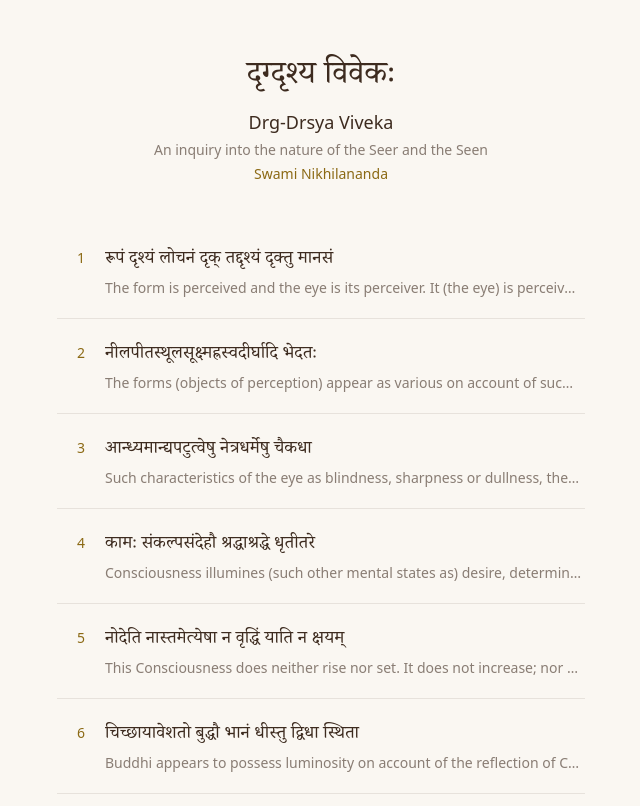
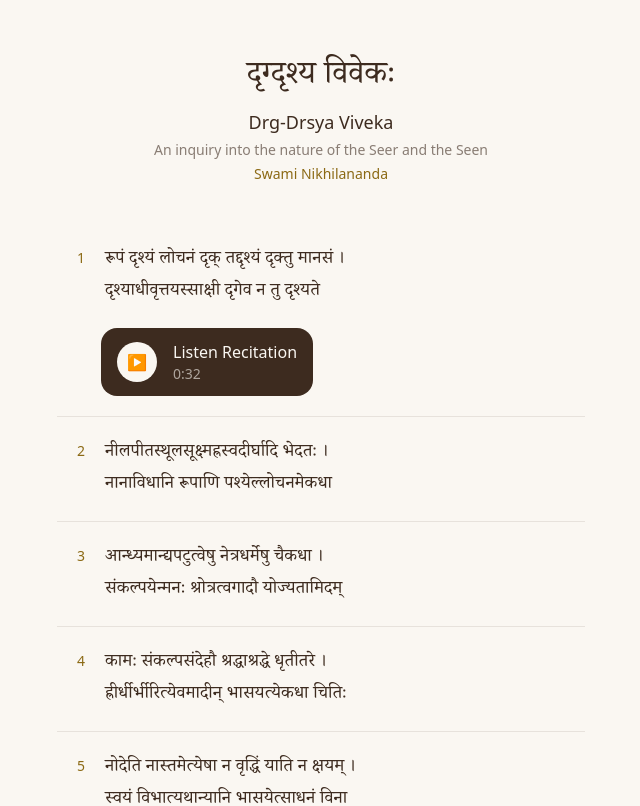
Before and after one commit to ravibhim/manana, a React (Vite) app: page / in a window 1280 px wide. Shown: the top 806 px of the page, without its empty margins (319-959 px from the left). Built offline with nearby package versions, Linux system fonts and the light colour scheme.

Commit message:
Index: full verses, inline Resume Commentary / Listen Recitation button that opens and plays the verse

```diff
--- a/src/App.tsx
+++ b/src/App.tsx
@@ -2,9 +2,19 @@
 import ContentsScreen from './components/ContentsScreen'
 import VerseScreen from './components/VerseScreen'
 
+export type AutoPlay = 'recitation' | 'commentary'
+
 export default function App() {
-  const [verseNumber, setVerseNumber] = useState<number | null>(null)
+  const [open, setOpen] = useState<{ verse: number; autoPlay?: AutoPlay } | null>(null)
 
-  if (verseNumber === null) return <ContentsScreen onSelect={setVerseNumber} />
-  return <VerseScreen key={verseNumber} verseNumber={verseNumber} onNavigate={setVerseNumber} onBack={() => setVerseNumber(null)} />
+  if (open === null) return <ContentsScreen onSelect={(verse, autoPlay) => setOpen({ verse, autoPlay })} />
+  return (
+    <VerseScreen
+      key={open.verse}
+      verseNumber={open.verse}
+      autoPlay={open.autoPlay}
+      onNavigate={verse => setOpen({ verse })}
+      onBack={() => setOpen(null)}
+    />
+  )
 }
--- a/src/components/ContentsScreen.tsx
+++ b/src/components/ContentsScreen.tsx
@@ -1,10 +1,18 @@
+import { useEffect, useState } from 'react'
+import type { AutoPlay } from '../App'
 import { BOOK, VERSES } from '../data/ddv'
+import { commentaryCta, type CommentaryCta } from '../lib/progress'
+import { formatTime } from '../lib/time'
 
 interface ContentsScreenProps {
-  onSelect: (verseNumber: number) => void
+  onSelect: (verseNumber: number, autoPlay?: AutoPlay) => void
 }
 
 export default function ContentsScreen({ onSelect }: ContentsScreenProps) {
+  // Read after mount so the position saved when leaving a verse is already written.
+  const [cta, setCta] = useState<CommentaryCta | null>(null)
+  useEffect(() => setCta(commentaryCta()), [])
+
   return (
     <div className="mx-auto max-w-xl px-6 pt-14 pb-16">
       <header className="text-center">
@@ -23,12 +31,27 @@
             >
               <span className="w-6 shrink-0 text-right text-sm text-[#8b6914]">{v.number}</span>
               <span className="min-w-0">
-                <span className="devanagari block truncate text-[1.125rem] leading-8">
-                  {v.lines[0].filter(t => t.m).map(t => t.t).join(' ')}
-                </span>
-                <span className="mt-0.5 block truncate text-sm text-[#3d2b1f]/60">{v.translation}</span>
+                {v.lines.map((line, i) => (
+                  <span key={i} className="devanagari block text-[1.125rem] leading-8">
+                    {line.filter(t => t.m || t.t === '।').map(t => t.t).join(' ')}
+                  </span>
+                ))}
               </span>
             </button>
+            {cta?.verse === v.number && (
+              <button
+                onClick={() => onSelect(cta.verse, cta.kind === 'resume' ? 'commentary' : 'recitation')}
+                className="mb-5 ml-11 flex items-center gap-4 rounded-2xl bg-[#3d2b1f] px-4 py-3 text-left text-[#faf7f2] active:opacity-80 transition-opacity"
+              >
+                <span className="flex h-10 w-10 shrink-0 items-center justify-center rounded-full bg-[#faf7f2] text-[#3d2b1f]">▶</span>
+                <span>
+                  <span className="block font-medium">{cta.kind === 'resume' ? 'Resume Commentary' : 'Listen Recitation'}</span>
+                  <span className="block text-sm text-[#faf7f2]/60">
+                    {formatTime(cta.left)}{cta.kind === 'resume' && ' left'}
+                  </span>
+                </span>
+              </button>
+            )}
           </li>
         ))}
       </ul>
--- a/src/components/VerseScreen.tsx
+++ b/src/components/VerseScreen.tsx
@@ -1,11 +1,15 @@
-import { useState } from 'react'
+import { useEffect, useState } from 'react'
+import type { AutoPlay } from '../App'
 import { BOOK, VERSES, type Token } from '../data/ddv'
 import { useAudioPlayer } from '../hooks/useAudioPlayer'
 import { formatTime } from '../lib/time'
+import { resumeKey } from '../lib/progress'
 import type { Player } from '../hooks/useAudioPlayer'
 
 interface VerseScreenProps {
   verseNumber: number
+  /** Start this clip as soon as the screen opens (the user just tapped a button on the index page). */
+  autoPlay?: AutoPlay
   onNavigate: (verseNumber: number) => void
   onBack: () => void
 }
@@ -64,15 +68,20 @@
   )
 }
 
-export default function VerseScreen({ verseNumber, onNavigate, onBack }: VerseScreenProps) {
+export default function VerseScreen({ verseNumber, autoPlay, onNavigate, onBack }: VerseScreenProps) {
   const verse = VERSES.find(v => v.number === verseNumber)!
   const title = `${BOOK.title} · Verse ${verse.number}`
   const recitation = useAudioPlayer(verse.recitation?.src, { title: `${title} — Recitation`, artist: BOOK.author })
   const commentary = useAudioPlayer(verse.commentary?.src, {
     title: `${title} — Commentary`,
     artist: 'Swami',
-    resumeKey: `la-resume-ddv-${verse.number}-commentary`,
+    resumeKey: resumeKey(verse.number),
   })
+  useEffect(() => {
+    if (autoPlay === 'commentary') commentary.toggle()
+    if (autoPlay === 'recitation') recitation.toggle()
+    // Deliberately only on open: later renders must not restart playback.
+  }, [])
   const [activeWord, setActiveWord] = useState<Token | null>(null)
 
   const prev = VERSES.find(v => v.number === verseNumber - 1)
--- a/src/hooks/useAudioPlayer.ts
+++ b/src/hooks/useAudioPlayer.ts
@@ -45,7 +45,8 @@
         saveResume(audio.currentTime)
       }
     }
-    const onEnded = () => { setPlaying(false); setTime(0); saveResume(0) }
+    // Keep the end position (not 0) so the index page can tell this commentary was finished.
+    const onEnded = () => { setPlaying(false); setTime(0); saveResume(audio.duration) }
     const onPlay = () => setPlaying(true)
     const onPause = () => setPlaying(false)
 
--- /dev/null
+++ b/src/lib/progress.ts
@@ -0,0 +1,39 @@
+import { VERSES } from '../data/ddv'
+
+/** A commentary counts as done once it has played to within this many seconds of the end. */
+export const DONE_MARGIN = 5
+/** Positions this small are accidental taps, not listening. */
+export const STARTED_AFTER = 2
+
+export const resumeKey = (verseNumber: number) => `la-resume-ddv-${verseNumber}-commentary`
+
+export interface CommentaryCta {
+  /** 'resume' continues the verse's commentary; 'listen' starts the verse with its recitation. */
+  kind: 'resume' | 'listen'
+  verse: number
+  /** Seconds still to hear: commentary left for 'resume', recitation length for 'listen'. */
+  left: number
+}
+
+function savedPosition(verseNumber: number): number {
+  try { return parseFloat(localStorage.getItem(resumeKey(verseNumber)) ?? '0') || 0 } catch { return 0 }
+}
+
+/**
+ * What the index page should offer next. Finds the latest verse whose commentary has been listened to:
+ * resume it if unfinished, otherwise offer the recitation of the next verse.
+ */
+export function commentaryCta(): CommentaryCta | null {
+  const withCommentary = VERSES.filter(v => v.commentary)
+  const length = (v: (typeof VERSES)[number]) => v.commentary!.end - v.commentary!.start
+  const position = new Map(withCommentary.map(v => [v.number, savedPosition(v.number)]))
+
+  const latest = [...withCommentary].reverse().find(v => position.get(v.number)! > STARTED_AFTER)
+  if (latest) {
+    const pos = position.get(latest.number)!
+    if (pos < length(latest) - DONE_MARGIN) return { kind: 'resume', verse: latest.number, left: length(latest) - pos }
+  }
+  // Having finished (or not started) commentary, offer to start the next verse from its recitation.
+  const next = VERSES.find(v => v.recitation && v.number > (latest?.number ?? 0))
+  return next ? { kind: 'listen', verse: next.number, left: next.recitation!.end - next.recitation!.start } : null
+}
```
